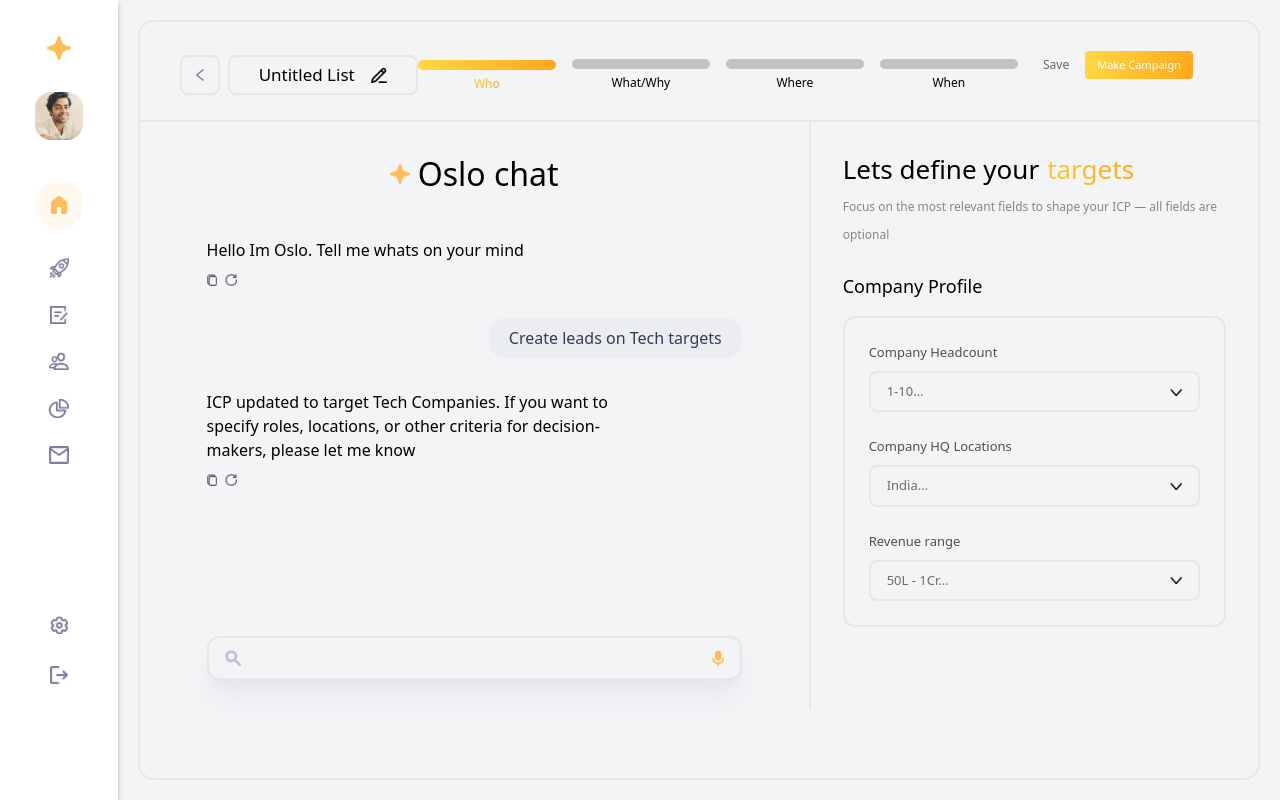
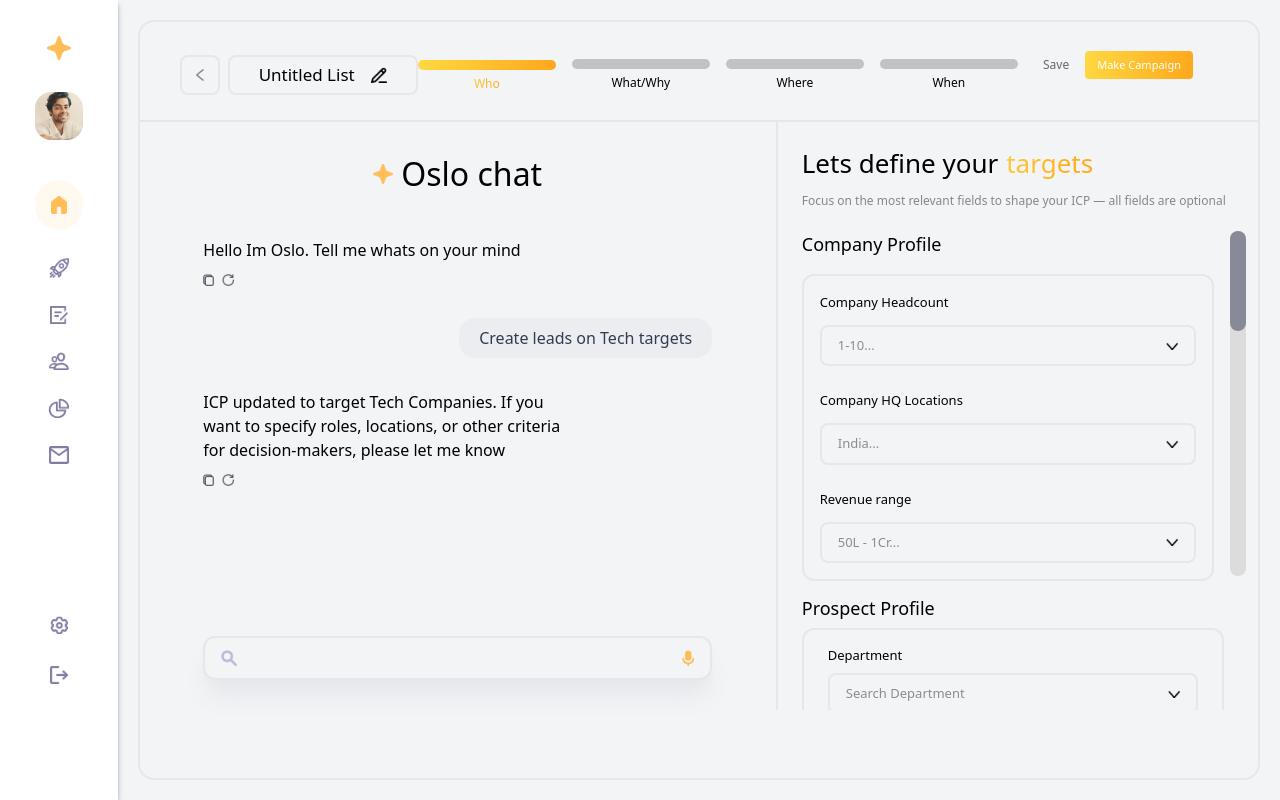
Before and after one commit to PraManGit17/Frontend_Task, a React (Vite) app in the folder app/: page / in a window 1280 px wide. Built offline with nearby package versions, Linux system fonts and the light colour scheme.

Commit message:
add form section

```diff
--- a/app/src/section/FormSection.jsx
+++ b/app/src/section/FormSection.jsx
@@ -3,9 +3,9 @@ import caretdown from '/caretdown.jpg';
 
 const FormSection = () => {
   return (
-    <div className='h-full w-[40%] px-8'>
+    <div className='h-full w-[45%] pl-6 pr-3 overflow-hidden'>
 
-      <div className='mt-[28px]'>
+      <div className='mt-[22px]'>
         <div className='font-poppins font-medium text-[26px] flex items-center gap-2'>
           Lets define your
           <div className='bg-gradient-to-r from-[#FFC835] to-[#FFA81C] bg-clip-text text-transparent'>
@@ -18,35 +18,55 @@ const FormSection = () => {
         </div>
       </div>
 
-      <div className='mt-[24px] flex flex-col'>
-        <div className='font-poppins font-normal text-[18px]'>Company Profile</div>
+      <div className='mt-[16px] flex flex-col'>
+        <div className='w-full flex items-start gap-4'>
+          <div className='w-full flex flex-col'>
+            <div className='font-poppins font-normal text-[18px]'>Company Profile</div>
+            <div className='mt-[16px] border-gray-200 border-2 p-4 flex flex-col gap-6 rounded-xl'>
 
-        <div className='mt-[16px] border-gray-200 border-2 p-6 flex flex-col gap-6 rounded-xl'>
-          <div className='flex flex-col gap-2'>
-            <div className='font-poppins font-normal text-[13px] leading-relaxed text-[#505050]'>Company Headcount</div>
-            <div className='w-full flex items-center justify-between rounded-lg px-4 py-2 border-gray-200 border-2'>
-              <div className='font-poppins font-normal text-[13px] leading-relaxed text-[#6b6b6b]'>1-10...</div>
-              <img src={caretdown} className='h-2 w-3' />
+              <div className='flex flex-col gap-3'>
+                <div className='font-poppins font-normal text-[13px] leading-relaxed'>Company Headcount</div>
+                <div className='w-full flex items-center justify-between rounded-lg px-4 py-2 border-gray-200 border-2'>
+                  <div className='font-poppins font-normal text-[13px] leading-relaxed text-[#8c8c8c]'>1-10...</div>
+                  <img src={caretdown} className='h-2 w-3' />
+                </div>
+              </div>
+              <div className='flex flex-col gap-3'>
+                <div className='font-poppins font-normal text-[13px] leading-relaxed '>Company HQ Locations</div>
+                <div className='w-full flex items-center justify-between rounded-lg px-4 py-2 border-gray-200 border-2'>
+                  <div className='font-poppins font-normal text-[13px] leading-relaxed text-[#8c8c8c]'>India...</div>
+                  <img src={caretdown} className='h-2 w-3' />
+                </div>
+              </div>
+              <div className='flex flex-col gap-3'>
+                <div className='font-poppins font-normal text-[13px] leading-relaxed'>Revenue range</div>
+                <div className='w-full flex items-center justify-between rounded-lg px-4 py-2 border-gray-200 border-2'>
+                  <div className='font-poppins font-normal text-[13px] leading-relaxed text-[#8c8c8c]'>50L - 1Cr...</div>
+                  <img src={caretdown} className='h-2 w-3' />
+                </div>
+              </div>
             </div>
           </div>
-          <div className='flex flex-col gap-2'>
-            <div className='font-poppins font-normal text-[13px] leading-relaxed text-[#505050]'>Company HQ Locations</div>
-            <div className='w-full flex items-center justify-between rounded-lg px-4 py-2 border-gray-200 border-2'>
-              <div className='font-poppins font-normal text-[13px] leading-relaxed text-[#6b6b6b]'>India...</div>
-              <img src={caretdown} className='h-2 w-3' />
+          <div>
+            <div className='h-[345px] w-4 rounded-full' style={{ background: "var(--secondary, rgba(220, 220, 220, 1))" }} >
+              <div className='h-[100px] w-4 rounded-full' style={{ background: "var(--secondary,rgba(136, 138, 151, 1))" }}></div>
             </div>
           </div>
+        </div>
+
+        <div className='font-poppins font-normal text-[18px] mt-[14px]'>Prospect Profile</div>
+        <div className='w-[95%] mt-[6px] border-gray-200 border-2 px-6 py-4 flex flex-col gap-6 rounded-xl'>
           <div className='flex flex-col gap-2'>
-            <div className='font-poppins font-normal text-[13px] leading-relaxed text-[#505050]'>Revenue range</div>
+            <div className='font-poppins font-normal text-[13px]'>Department</div>
             <div className='w-full flex items-center justify-between rounded-lg px-4 py-2 border-gray-200 border-2'>
-              <div className='font-poppins font-normal text-[13px] leading-relaxed text-[#6b6b6b]'>50L - 1Cr...</div>
+              <div className='font-poppins font-normal text-[13px] leading-relaxed text-[#8c8c8c]'>Search Department</div>
               <img src={caretdown} className='h-2 w-3' />
             </div>
           </div>
         </div>
+      </div>
 
 
-      </div>
 
     </div>
   )
```
